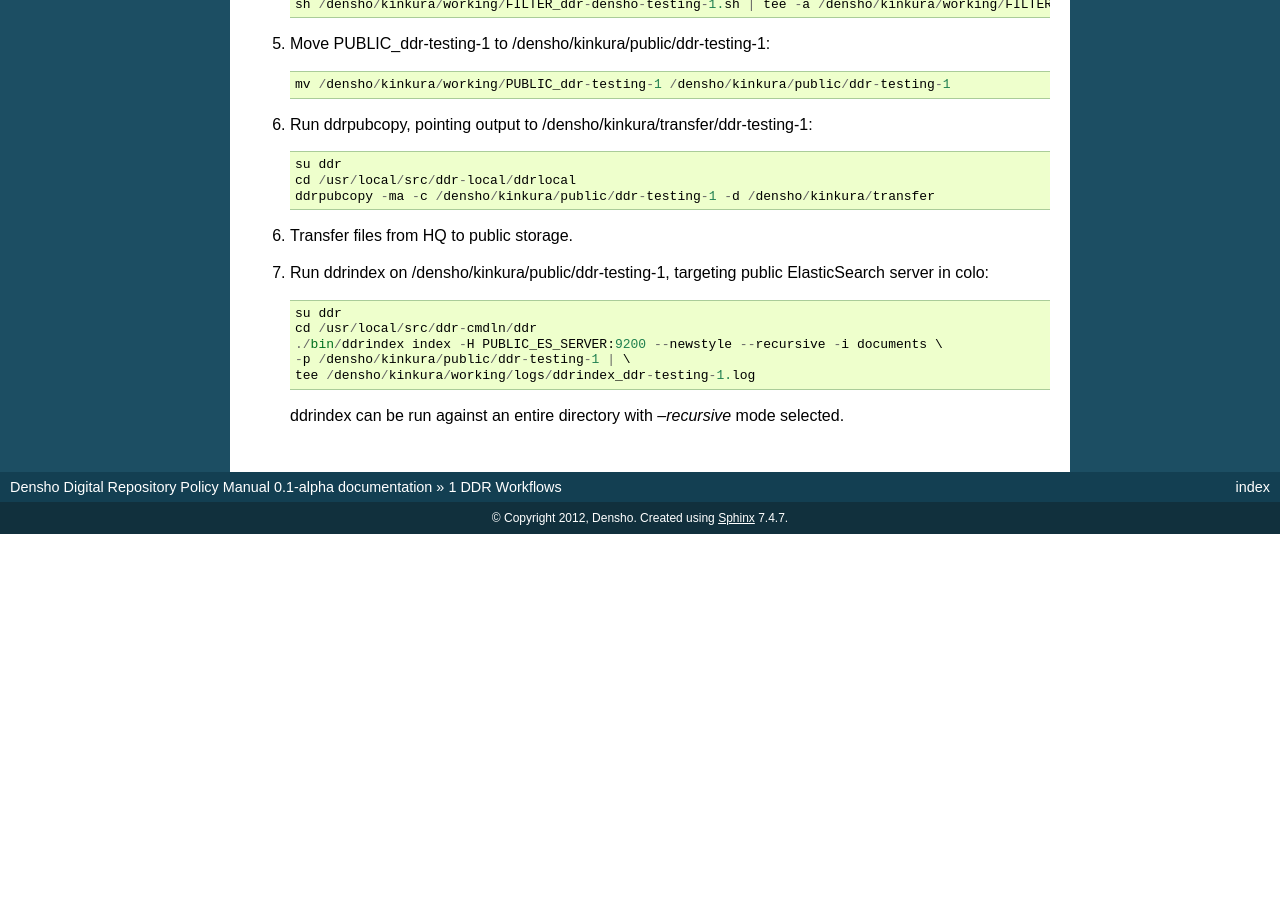
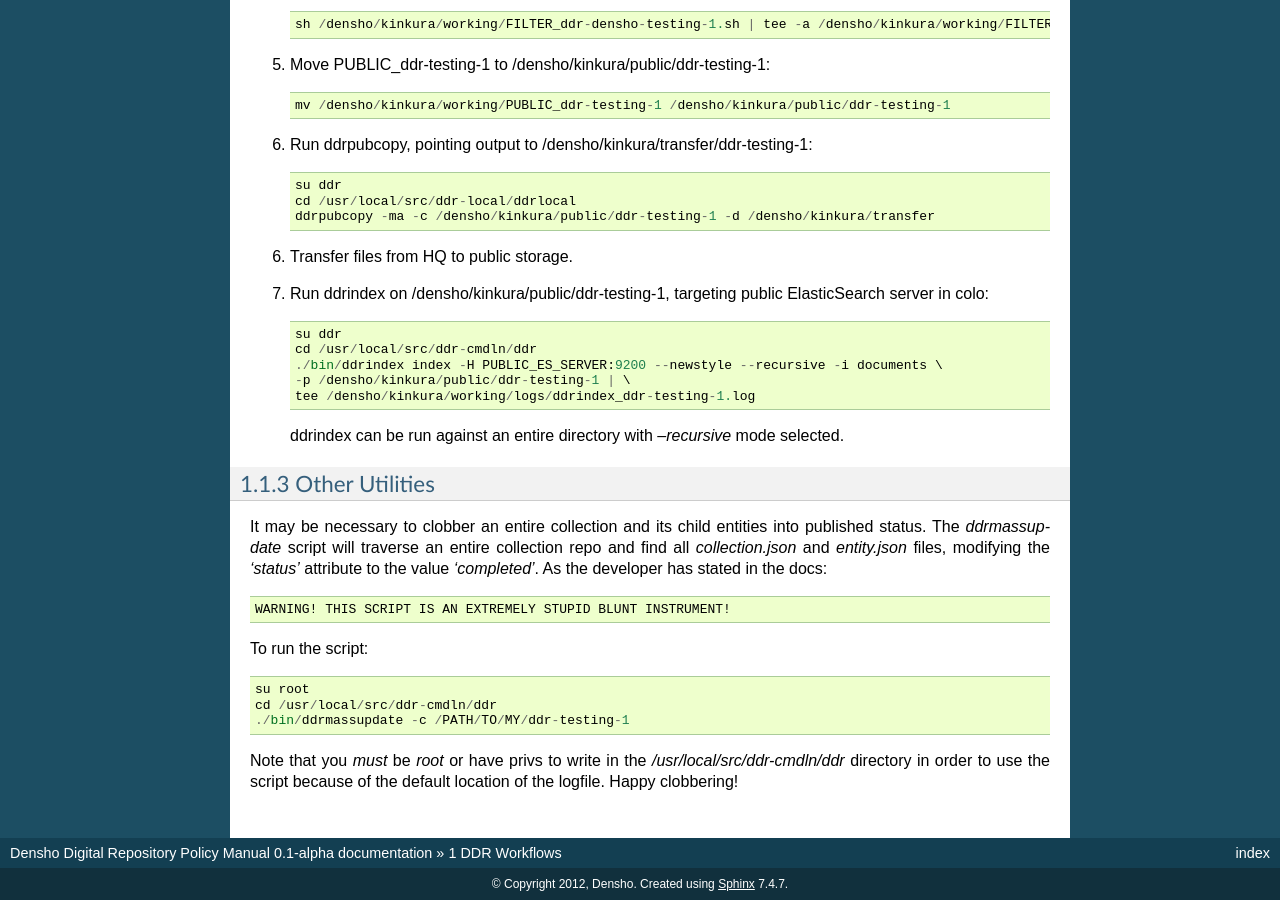
Before and after one commit to denshoproject/ddr-manual, a Sphinx documentation site: the page built from source/admins/workflows.rst, in a window 1280 px wide and 900 px high, scrolled down 1188 px. Built offline with Sphinx 7.4.7, drawn with Linux system fonts in a browser that asks for light colours; before the commit the page ends 1722 px from its top, so only the background shows below that; some of the changed text lies outside the part shown.

Commit message:
Added info about ddrmassupdate

```diff
--- a/source/admins/workflows.rst
+++ b/source/admins/workflows.rst
@@ -76,3 +76,18 @@ At Densho HQ, using "ddr-testing-1" example collection repo:
     tee /densho/kinkura/working/logs/ddrindex_ddr-testing-1.log
 
    ddrindex can be run against an entire directory with `--recursive` mode selected.
+
+Other Utilities
+-------------------------------------
+
+It may be necessary to clobber an entire collection and its child entities into published status. The `ddrmassupdate` script will traverse an entire collection repo and find all `collection.json` and `entity.json` files, modifying the `'status'` attribute to the value `'completed'`. As the developer has stated in the docs::
+
+    WARNING! THIS SCRIPT IS AN EXTREMELY STUPID BLUNT INSTRUMENT!
+
+To run the script::
+
+    su root
+    cd /usr/local/src/ddr-cmdln/ddr
+    ./bin/ddrmassupdate -c /PATH/TO/MY/ddr-testing-1
+
+Note that you *must* be `root` or have privs to write in the `/usr/local/src/ddr-cmdln/ddr` directory in order to use the script because of the default location of the logfile. Happy clobbering!
```
